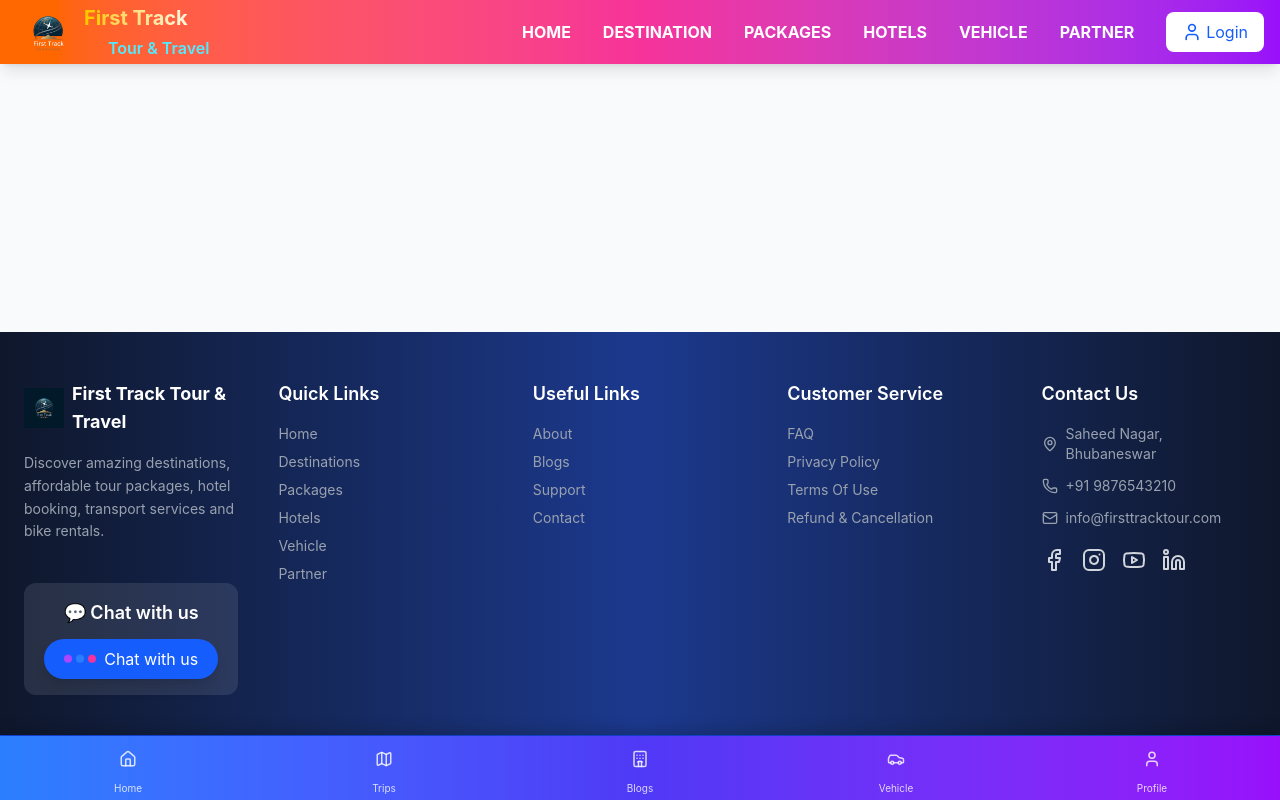
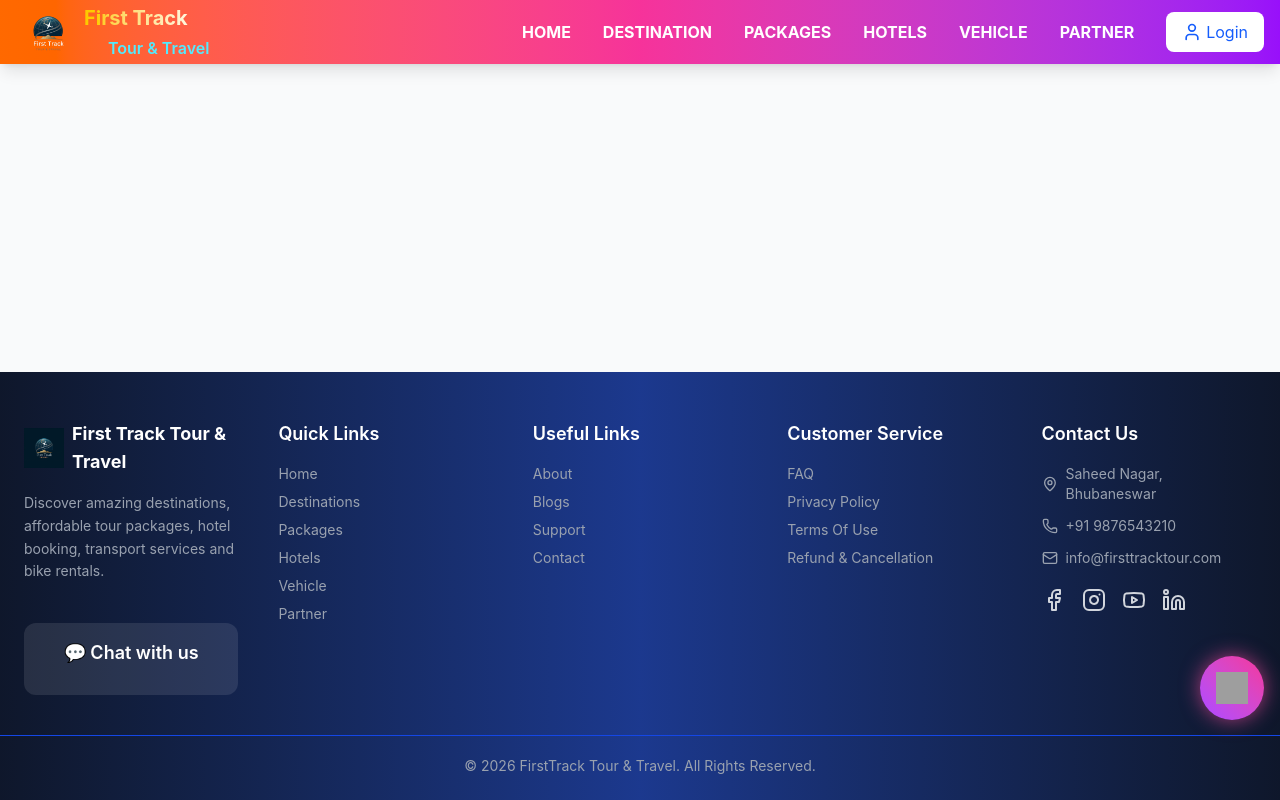
Before and after one commit to Sovna-Nayak/Tour-Travel, a React (Vite) app: page /support/chat in a window 1280 px wide. Built offline with nearby package versions, Linux system fonts and the light colour scheme; grey boxes are pictures that could not be loaded.

Commit message:
ChatBox on menu work

```diff
--- a/src/components/BottomNav.jsx
+++ b/src/components/BottomNav.jsx
@@ -17,7 +17,7 @@ const BottomNav = () => {
   ];
 
   return (
-    <div className="fixed bottom-0 left-0 w-full bg-gradient-to-r from-blue-500 via-indigo-600 to-purple-600 shadow-[0_-4px_15px_rgba(0,0,0,0.2)]">
+    <div className="fixed bottom-0 left-0 w-full bg-gradient-to-r from-blue-500 via-indigo-600 to-purple-600 shadow-[0_-4px_15px_rgba(0,0,0,0.2)] md:hidden">
 
   {/* ✅ Reduced height */}
   <div className="flex justify-around items-center h-16">
--- a/src/pages/SmartChatBot.jsx
+++ b/src/pages/SmartChatBot.jsx
@@ -1,269 +1,3 @@
-// import React, { useEffect, useRef, useState } from "react";
-// import { useNavigate } from "react-router-dom";
-// import hotelsData from "../data/hotelsData";
-
-// const BOT_DELAY = 500;
-
-// // ✅ FILTER HOTELS
-// const getHotelsByCity = (city) => {
-//   return hotelsData.filter(
-//     (hotel) => hotel.location.toLowerCase() === city
-//   );
-// };
-
-// export default function SmartChatBot() {
-//   const navigate = useNavigate();
-//   const bottomRef = useRef(null);
-
-//   const [isOpen, setIsOpen] = useState(false);
-//   const [messages, setMessages] = useState([]);
-//   const [input, setInput] = useState("");
-//   const [options, setOptions] = useState([]);
-
-//   const addBot = (text) =>
-//     setMessages((prev) => [...prev, { from: "bot", text }]);
-
-//   const addUser = (text) =>
-//     setMessages((prev) => [...prev, { from: "user", text }]);
-
-//   // ✅ AUTO SCROLL FIX (mobile friendly)
-//   useEffect(() => {
-//     if (!bottomRef.current) return;
-
-//     const container = bottomRef.current.parentElement;
-
-//     const isNearBottom =
-//       container.scrollHeight - container.scrollTop <=
-//       container.clientHeight + 50;
-
-//     if (isNearBottom) {
-//       bottomRef.current.scrollIntoView({
-//         behavior: window.innerWidth < 768 ? "auto" : "smooth",
-//       });
-//     }
-//   }, [messages]);
-
-//   // ✅ GREETING
-//   useEffect(() => {
-//     if (isOpen && messages.length === 0) {
-//       setTimeout(() => {
-//         addBot(getGreeting());
-//         setOptions([
-//           "Search Hotels",
-//           "Book Room",
-//           "Offers",
-//           "Payment Issue",
-//           "Refund",
-//           "Cancellation",
-//           "Help Desk",
-//         ]);
-//       }, BOT_DELAY);
-//     }
-//   }, [isOpen]);
-
-//   const getGreeting = () => {
-//     const hour = new Date().getHours();
-//     if (hour < 12) return "🌅 Good Morning! Welcome to FirstTrack Travel";
-//     if (hour < 18) return "☀️ Good Afternoon! How can I help you?";
-//     return "🌙 Good Evening! Need travel help?";
-//   };
-
-//   // ✅ MAIN LOGIC FIXED
-//   const handleSend = (text = input) => {
-//     if (!text.trim()) return;
-
-//     const msg = text.toLowerCase().trim();
-//     addUser(text);
-//     setInput("");
-//     setOptions([]);
-
-//     setTimeout(() => {
-//       let reply = "";
-
-//       // 🔥 HOTEL SEARCH BUTTON
-//       // if (msg.includes("hotel") || msg === "search hotels") {
-//       //   reply = "🏨 Enter your destination (Goa, Delhi)";
-//       // }
-//       if (msg === "search hotels") {
-//         reply = "🏨 Opening hotel page...";
-//         setTimeout(() => {
-//           navigate("/hotels");
-//         }, 800);
-//       }
-
-//       else if (msg.includes("hotel")) {
-//         reply = "🏨 Enter your destination (Goa, Delhi)";
-//       }
-
-//       // 🔥 CITY SEARCH (IMPORTANT FIX)
-//       else if (getHotelsByCity(msg).length > 0) {
-//         const results = getHotelsByCity(msg);
-
-//         reply =
-//           `🌍 Hotels in ${msg.toUpperCase()}:\n` +
-//           results.map((h) => `${h.name} ₹${h.price}`).join("\n");
-
-//         setOptions(["Book Now", "Search Again"]);
-//       }
-
-//       // 🔥 BOOKING
-//       else if (msg.includes("book") || msg === "book now") {
-//         reply = "📝 Redirecting to hotel page...";
-//         setTimeout(() => {
-//           navigate("/hotels");
-//         }, 800);
-//       }
-
-//       // 🔥 OFFERS
-//       else if (msg.includes("offer")) {
-//         reply = "🎉 Get up to 30% discount!";
-//       }
-
-//       // 💳 PAYMENT
-//       else if (msg.includes("payment")) {
-//         reply = "💳 Payment issue? Choose:";
-//         setOptions(["Payment Failed", "Amount Deducted", "Retry Payment"]);
-//       }
-
-//       // 💸 REFUND
-//       else if (msg.includes("refund")) {
-//         reply = "💸 Refund takes 5-7 working days.";
-//       }
-
-//       // ❌ CANCELLATION
-//       else if (msg.includes("cancel")) {
-//         reply = "❌ Cancel from 'My Bookings'.";
-//       }
-
-//       // 📞 HELP
-//       else if (msg.includes("help")) {
-//         reply = "📞 Opening Help Desk...";
-//         setTimeout(() => navigate("/support/chat"), 1000);
-//       }
-
-//       // 🔁 OPTIONS HANDLING
-//       else if (msg === "payment failed") {
-//         reply = "⚠️ Payment failed. Try again.";
-//       }
-
-//       else if (msg === "amount deducted") {
-//         reply = "💰 Amount will be refunded in 5-7 days.";
-//       }
-
-//       else if (msg === "retry payment") {
-//         reply = "🔄 Redirecting...";
-//         setTimeout(() => navigate("/booking/1"), 1000);
-//       }
-
-//       else if (msg === "search again") {
-//         reply = "🔍 Enter destination (Goa, Delhi)";
-//       }
-
-//       // ❓ DEFAULT
-//       else {
-//         reply = "❓ Try: hotel, Goa, payment, refund";
-//         setOptions([
-//           "Search Hotels",
-//           "Payment Issue",
-//           "Refund",
-//           "Cancellation",
-//         ]);
-//       }
-
-//       addBot(reply);
-//     }, BOT_DELAY);
-//   };
-
-//   const handleKey = (e) => {
-//     if (e.key === "Enter") handleSend();
-//   };
-
-//   return (
-//     <div className="flex flex-col items-center gap-4">
-
-//       {!isOpen && (
-//         <button
-//           onClick={() => setIsOpen(true)}
-//           className="bg-blue-600 text-white px-5 py-2 rounded-full shadow-lg hover:bg-blue-700 transition"
-//         >
-//           💬 Chat with us
-//         </button>
-//       )}
-
-//       {isOpen && (
-//         <div className="w-80 bg-white rounded-xl shadow-xl flex flex-col overflow-hidden">
-
-//           {/* HEADER */}
-//           <div className="bg-blue-600 text-white p-3 flex justify-between">
-//             <span>FirstTrack Assistant</span>
-//             <button onClick={() => setIsOpen(false)}>✕</button>
-//           </div>
-
-//           {/* MESSAGES */}
-//           <div className="h-64 overflow-y-auto p-2 bg-gray-100">
-//             {messages.map((msg, i) => (
-//               <div
-//                 key={i}
-//                 className={`flex ${
-//                   msg.from === "user" ? "justify-end" : "justify-start"
-//                 }`}
-//               >
-//                 <div
-//                   className={`p-2 my-1 rounded-lg text-sm max-w-[75%] ${
-//                     msg.from === "user"
-//                       ? "bg-blue-500 text-white"
-//                       : "bg-white text-black shadow"
-//                   }`}
-//                 >
-//                   {msg.text}
-//                 </div>
-//               </div>
-//             ))}
-
-//             {/* OPTIONS */}
-//             {options.length > 0 && (
-//               <div className="flex flex-wrap gap-2 mt-2">
-//                 {options.map((opt) => (
-//                   <button
-//                     key={opt}
-//                     onClick={() => handleSend(opt)}
-//                     className="bg-white border px-3 py-1 rounded-full text-sm font-semibold text-gray-800 hover:bg-blue-100"
-//                   >
-//                     {opt}
-//                   </button>
-//                 ))}
-//               </div>
-//             )}
-
-//             <div ref={bottomRef} />
-//           </div>
-
-//           {/* INPUT */}
-//           <div className="flex border-t">
-//             <input
-//               value={input}
-//               onChange={(e) => setInput(e.target.value)}
-//               onKeyDown={handleKey}
-//               placeholder="Type message..."
-//               className="flex-1 p-2 outline-none text-black placeholder-gray-500"
-//             />
-//             <button
-//               onClick={() => handleSend()}
-//               className="bg-blue-600 text-white px-4"
-//             >
-//               Send
-//             </button>
-//           </div>
-//         </div>
-//       )}
-//     </div>
-//   );
-// }
-
-
-
-
-
 import React, { useEffect, useRef, useState } from "react";
 import { useNavigate } from "react-router-dom";
 import hotelsData from "../data/hotelsData";
@@ -458,13 +192,29 @@ export default function SmartChatBot() {
   return (
     <div className="flex flex-col items-center gap-4">
 
-      {/* BUTTON */}
-      {!isOpen && (
+       {/* BUTTON */}
+       {/* FLOATING CHAT BUTTON */}
+{!isOpen && (
+  <button
+    onClick={() => setIsOpen(true)}
+    className="fixed bottom-20 right-4 z-50 w-16 h-16 rounded-full bg-gradient-to-tr from-purple-500 to-pink-500 shadow-[0_0_20px_rgba(236,72,153,0.7)] flex items-center justify-center hover:scale-110 transition"
+  >
+    <img
+      src="https://cdn-icons-png.flaticon.com/512/4712/4712109.png"
+      alt="bot"
+      className="w-8 h-8"
+    />
+  </button>
+)}
+
+
+
+      {/* {!isOpen && (
        <button
        onClick={() => setIsOpen(true)}
        className="flex items-center gap-2 bg-blue-600 text-white px-5 py-2 rounded-full shadow-lg hover:bg-blue-700"
      >
-       {/* META STYLE ICON */}
+
        <div className="flex gap-1">
          <span className="w-2 h-2 bg-purple-500 rounded-full animate-bounce"></span>
          <span className="w-2 h-2 bg-blue-500 rounded-full animate-bounce delay-100"></span>
@@ -473,7 +223,7 @@ export default function SmartChatBot() {
 
        Chat with us
      </button>
-      )}
+      )} */}
 
       {/* CHAT BOX */}
       {isOpen && (
--- a/src/pages/Support.jsx
+++ b/src/pages/Support.jsx
@@ -1,4 +1,4 @@
-// pages/Support.jsx
+
 import React, { useState } from "react";
 import { Search, Phone, Mail, MessageCircle, BookOpen, CreditCard, User, Map } from "lucide-react";
 const Support = () => {
@@ -85,44 +85,6 @@ const Support = () => {
 
             </div>
             </section>
-        {/* <section>
-          <h2 className="text-2xl font-bold text-blue-900 mb-6 text-center">
-            Quick Help
-          </h2>
-          <div className="grid md:grid-cols-4 gap-6">
-            {categories.map((cat, i) => (
-              <div
-                key={i}
-                className="bg-white p-6 rounded-xl shadow hover:shadow-xl transition transform hover:-translate-y-1 text-center"
-              >
-                <HelpCircle className="mx-auto mb-3 text-blue-600" />
-                <h3 className="font-semibold text-lg">{cat.title}</h3>
-                <p className="text-gray-500 text-sm">{cat.desc}</p>
-              </div>
-            ))}
-          </div>
-        </section> */}
-
-        {/* ❓ FAQs */}
-        {/* <section>
-          <h2 className="text-2xl font-bold text-blue-900 mb-6 text-center">
-            Frequently Asked Questions
-          </h2>
-          <div className="space-y-4 max-w-2xl mx-auto">
-            {faqs
-              .filter((f) =>
-                f.toLowerCase().includes(search.toLowerCase())
-              )
-              .map((faq, i) => (
-                <div
-                  key={i}
-                  className="bg-white p-4 rounded-lg shadow hover:shadow-md transition cursor-pointer"
-                >
-                  {faq}
-                </div>
-              ))}
-          </div>
-        </section> */}
 
         {/* 📞 Contact Options */}
         <section>
@@ -134,13 +96,21 @@ const Support = () => {
             {/* Chat */}
             <div className="bg-white p-6 rounded-xl shadow text-center hover:shadow-xl transition">
   <MessageCircle className="mx-auto text-green-500 mb-3" />
+
   <h3 className="font-semibold text-lg">Live Chat</h3>
+
   <p className="text-gray-500 text-sm mb-4">
     Chat with our support team instantly
   </p>
-              <button className="bg-green-500 text-white px-5 py-2 rounded hover:bg-green-600 transition">
+
+  <a
+    href="https://wa.me/919876543210?text=Hello%20I%20need%20help%20with%20booking"
+    target="_blank"
+    rel="noopener noreferrer"
+    className="bg-green-500 text-white px-5 py-2 rounded hover:bg-green-600 transition inline-block"
+  >
     Start Chat
-              </button>
+  </a>
 </div>
 
             {/* Call */}
```
Lines whose indentation alone changed are shown as unchanged.
